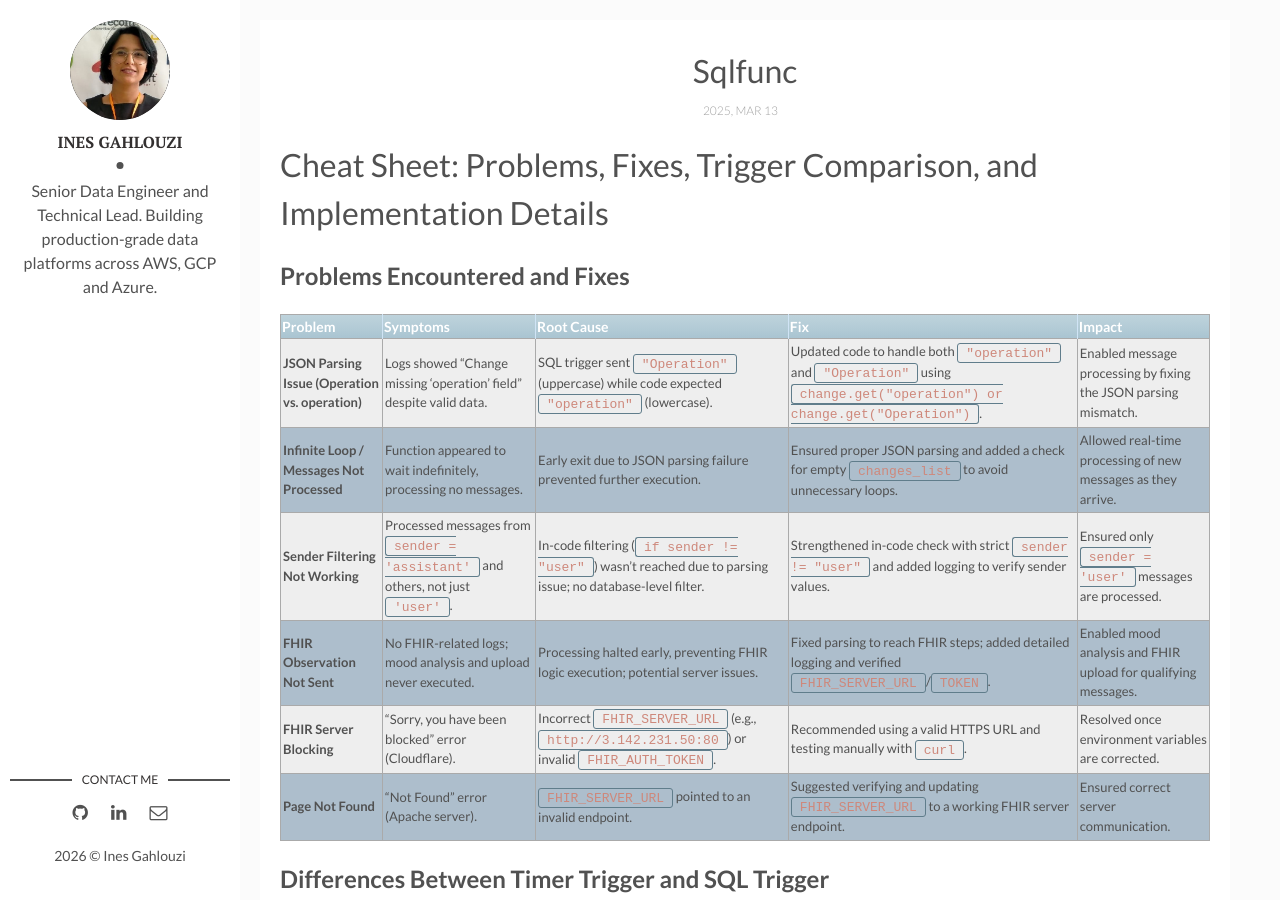
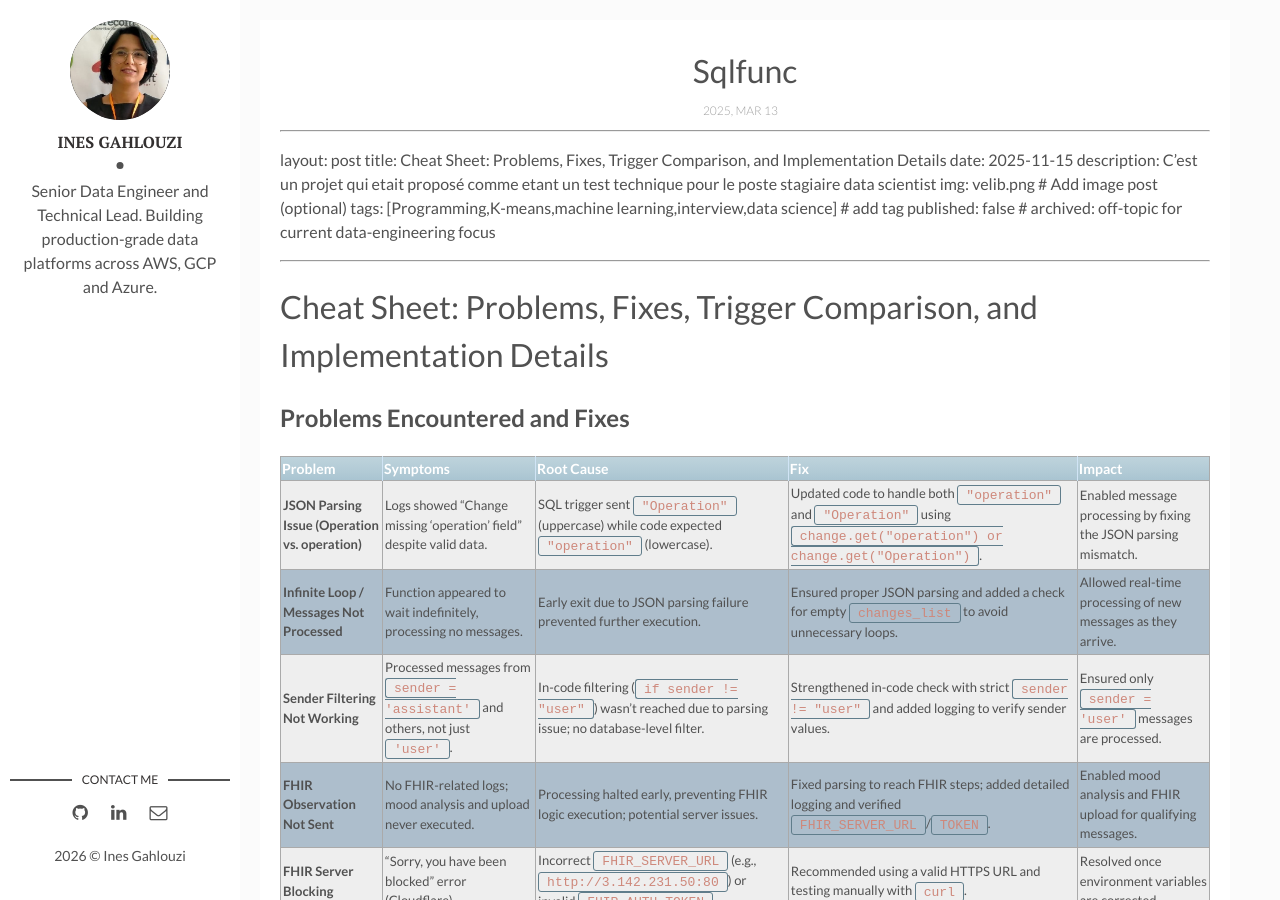
Before and after one commit to inesgh1/Ines-s-Blog, a Jekyll site: the page built from _posts/2025-03-13-SqlFunc.markdown, in a window 1280 px wide and 900 px high. Built offline with Jekyll 4.4.1, drawn with Linux system fonts in a browser that asks for light colours; our own code applies the rules of GitHub Pages for plain Markdown files; comment, search, counter and statistics services are not loaded.

Commit message:
Update 2025-03-13-SqlFunc.markdown

```diff
--- a/_posts/2025-03-13-SqlFunc.markdown
+++ b/_posts/2025-03-13-SqlFunc.markdown
@@ -1,3 +1,15 @@
+
+---
+layout: post
+title: Cheat Sheet: Problems, Fixes, Trigger Comparison, and Implementation Details
+date: 2025-11-15
+description: C'est un projet qui etait proposé comme etant un test technique pour le poste stagiaire data scientist
+img: velib.png # Add image post (optional)
+tags: [Programming,K-means,machine learning,interview,data science] # add tag
+published: false # archived: off-topic for current data-engineering focus
+
+---
+
 # Cheat Sheet: Problems, Fixes, Trigger Comparison, and Implementation Details
 
 ## Problems Encountered and Fixes
```
